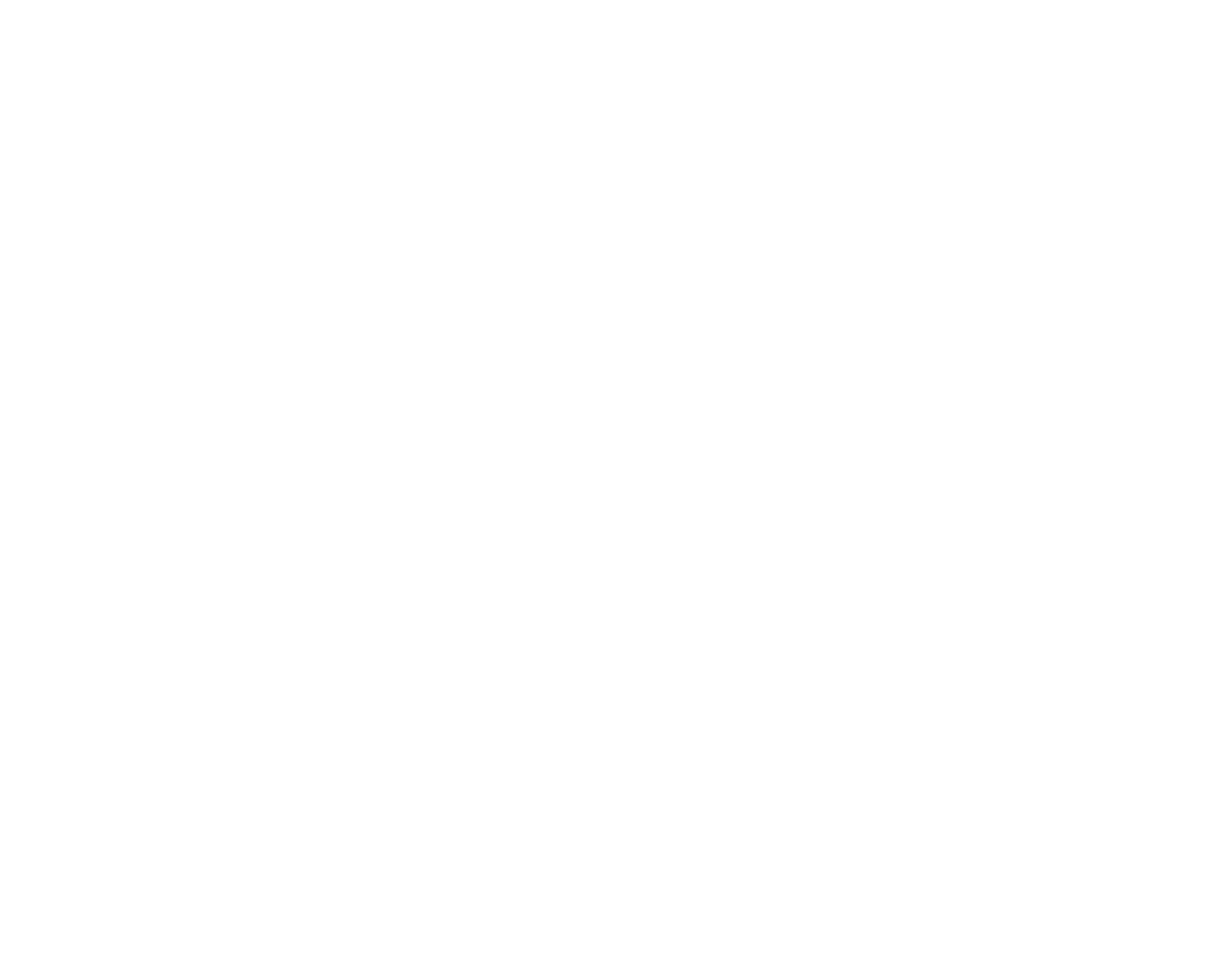
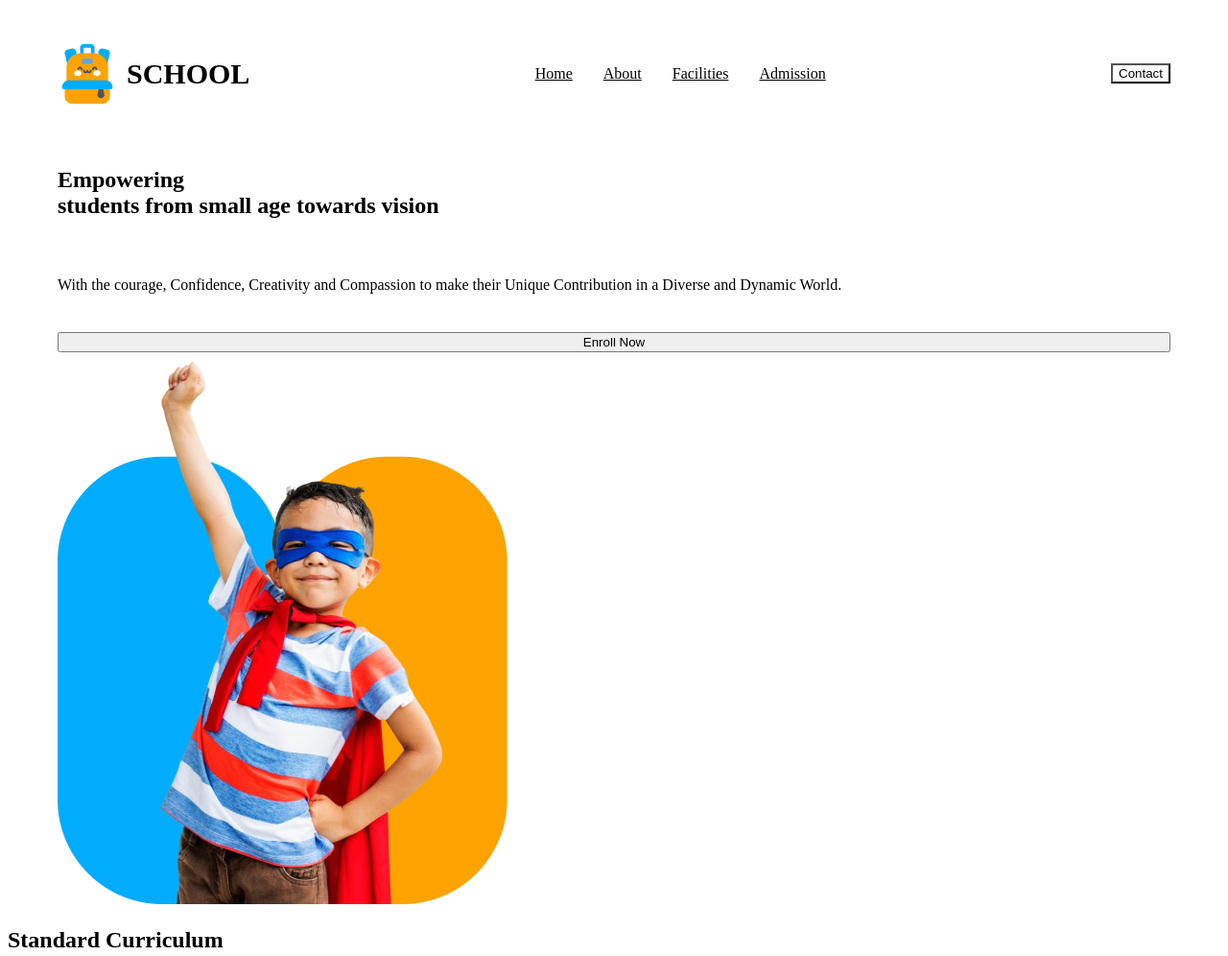
Before and after one commit to smibari/1st-responsive-project, a plain HTML site: page index.html in a window 1280 px wide. Shown: the top 996 px of the page at 96% size. Before the commit the page ends 800 px from the top, so only its background shows below. Drawn offline with Linux system fonts and the light colour scheme.

Commit message:
header and main

```diff
--- a/index.html
+++ b/index.html
@@ -6,7 +6,71 @@
     <title>kids website</title>
     <link rel="stylesheet" href="style.css">
 </head>
-<body>
-
+<body class="quicksand-regular">
+    <header class="container">
+        <nav>
+            <div class="logo">
+                <img src="assets/logo.png" alt=""/>
+                <h4>SCHOOL</h4>
+            </div>
+            <div class="menu">
+               <a href="/#">Home</a>
+               <a href="/#">About</a>
+               <a href="/#">Facilities</a>
+               <a href="/#">Admission</a>
+            </div>
+            <i class="fa-solid fa-bars"></i>
+            <button>Contact</button>
+        </nav>
+    </header>
+    <main>
+        <section class="hero container">
+            <div class="content">
+                <h1>
+                    <span>Empowering<br /></span> students from small age
+                    <span>towards vision</span>
+                </h1>
+                <p>
+                    With the courage, Confidence, Creativity and Compassion to make
+                    their Unique Contribution in a Diverse and Dynamic World.
+                </p>
+                <button>Enroll Now</button>
+            </div>
+            <img src="assets/hero-kids.png" alt="" />
+        </section>
+        <section>
+            <div>
+                <h2>Standard Curriculum</h2>
+            </div>
+                <div class="card">
+                <img src="assets/kinder.png" alt="">
+                <h4>Kinder (3-6) Years</h4>
+                    <p> Cum sociis natoque penatibuset magnis dis      parturient montes,
+                    nascetur ridiculus mu sdis parturient
+                    </p>
+                    <button>Read More</button>
+                </div>
+               <div class="card">
+                <img src="assets/" alt="">
+                <h4>Elementary School</h4>
+                    <p> Cum sociis natoque penatibuset magnis dis parturient montes,
+                        nascetur ridiculus mu sdis parturient</p>
+                    <button>Read More</button>
+               </div>
+               <div class="card">
+                <img src="assets/middle.png" alt="">
+                <h4>Elementary School</h4>
+                    <p>Cum sociis natoque penatibuset magnis dis parturient montes,
+                        nascetur ridiculus mu sdis parturient</p>
+                    <button>Read More</button>
+                </div>
+                <div class="icons">
+                    <i class="fa-solid fa-angle-left"></i>
+                    <span><i class="fa-solid fa-angle-right"></i></span>
+                  </div>
+                </div>
+        </section>
+    </main>
+    <footer></footer>
 </body>
 </html>
--- a/style.css
+++ b/style.css
@@ -0,0 +1,63 @@
+/* headerstyles */
+/* nav styles */
+nav {
+    display: flex;
+    justify-content: space-between;
+    align-items: center;
+    margin: 20px 0;
+  }
+  nav .logo {
+    display: flex;
+    align-items: center;
+    gap: 10px;
+  }
+  nav h4 {
+    font-size: 30px;
+    font-weight: bold;
+  }
+  nav .menu {
+    display: flex;
+    gap: 32px;
+  }
+  nav a:nth-child(1) {
+    color: var(--orange);
+  }
+  nav a:nth-child(2) {
+    color: var(--sky-blue);
+  }
+  nav a:nth-child(3) {
+    color: var(--cyan);
+  }
+  nav a:nth-child(4) {
+    color: var(--purple);
+  }
+  nav button {
+    background: var(--orange);
+  }
+  nav .fa-bars {
+    display: none;
+  }
+
+
+/* mainstyles */
+/* herosection */
+.hero .content {
+    display: flex;
+    flex-direction: column;
+    gap: 24px;
+  }
+/* footer styles  */
+/* font styles */
+.quicksand-regular {
+    font-family: "Quicksand", serif;
+    font-optical-sizing: auto;
+    font-weight: 400;
+    font-style: normal;
+  }
+/* shared styles */
+.container {
+    width: 1160px;
+    margin: 0 auto;
+  }
+/* body styles */
+/* responsive styles */
```
Also changed, not shown: assets/bg.png (added), assets/dribble.png (added), assets/elementary.png (added), assets/fb.png (added), assets/footerlogo.png (added), assets/google+.png (added), assets/hero-kids.png (added), assets/kinder.png (added), assets/logo.png (added), assets/middle.png (added), assets/story-1.png (added), assets/story-2.png (added), assets/story-3.png (added), assets/story-4.png (added), 2 more files.
